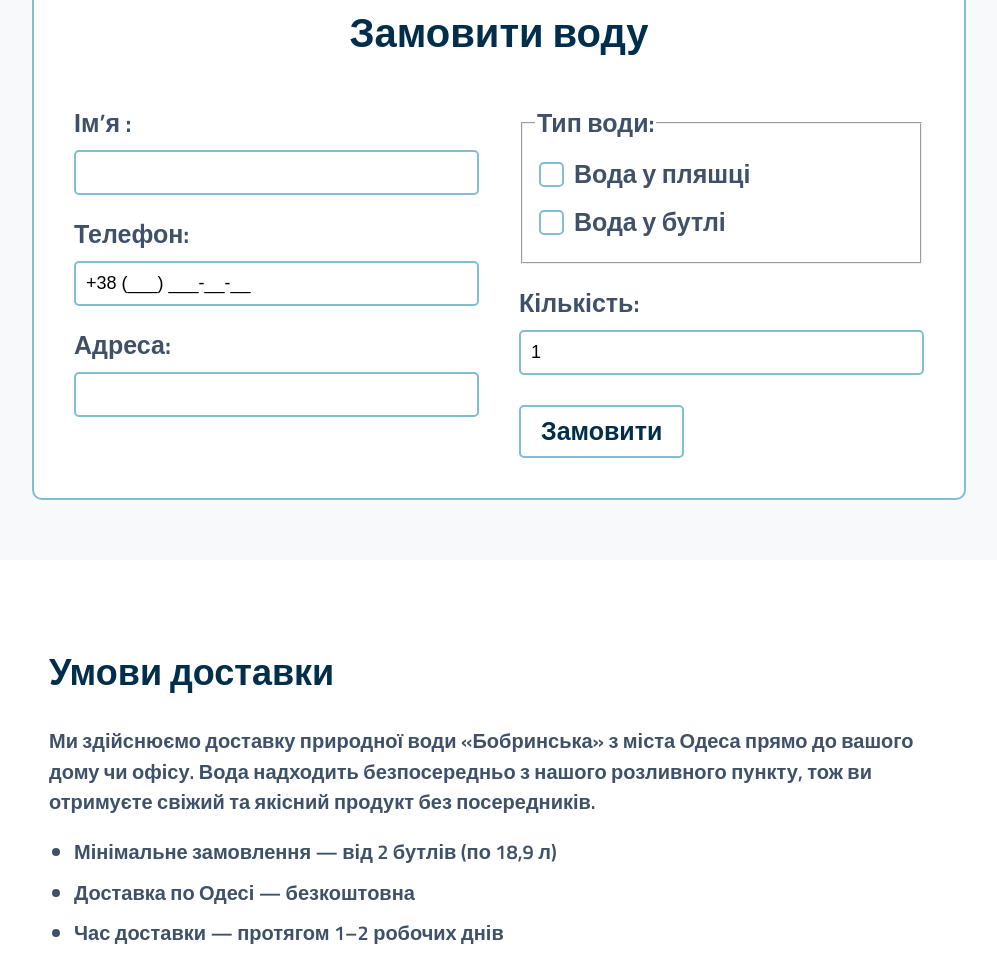
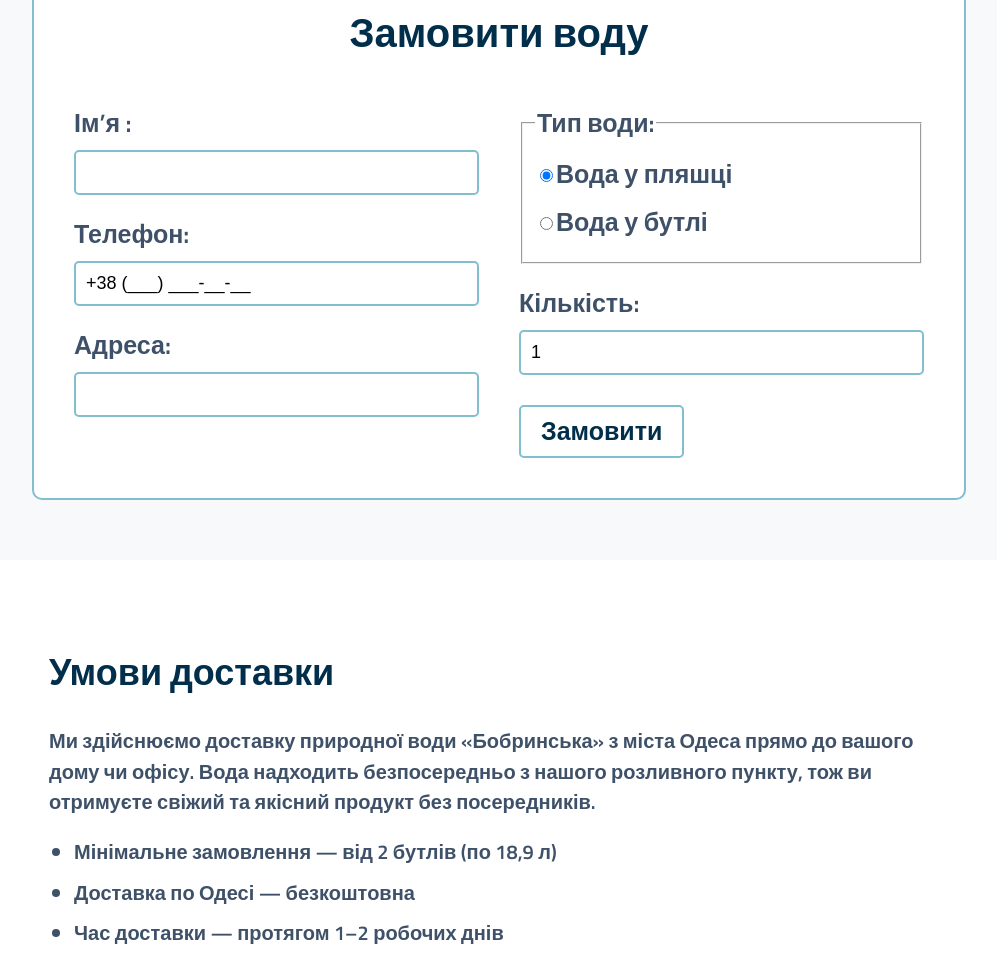
Before and after one commit to 6ravekeeper/Beavers, a plain HTML site: page Front/Головна сторінка/index.html in a window 1280 px wide. Shown: the part 2152-3114 px from the top of the page, without its empty margins (141-1138 px from the left). Drawn offline with nearby package versions, Linux system fonts and the light colour scheme.

Commit message:
изменил чекбоксы на радио-кнопки, чтобы можно было выбрать только один вариант

```diff
--- a/Front/Головна сторінка/global.css
+++ b/Front/Головна сторінка/global.css
@@ -573,11 +573,12 @@
   margin-bottom: 10px;
 }
 .checkbox-group input[type="checkbox"] {
-  width: 25px; /* Approx from SVG 2006:97 (35x33) */
+  appearance: none;
+  width: 25px;
   height: 25px;
   margin-right: 10px;
-  border: 2px solid #81BECE; /* style_35 */
-  border-radius: 5px; /* style_35 */
+  border: 2px solid #81BECE;
+  border-radius: 5px;
   appearance: none;
   -webkit-appearance: none;
   position: relative;
--- a/Front/Головна сторінка/index.html
+++ b/Front/Головна сторінка/index.html
@@ -142,12 +142,12 @@
           <fieldset class="form-group">
             <legend>Тип води:</legend>
             <div class="checkbox-group">
-              <input type="checkbox" id="bottled-water-checkbox" name="water_type" value="bottled">
-              <label for="bottled-water-checkbox">Вода у пляшці</label>
+              <input type="radio" id="bottled-water" name="water_type" value="Вода у пляшці" checked>
+              <label for="bottled-water">Вода у пляшці</label>
             </div>
             <div class="checkbox-group">
-              <input type="checkbox" id="jug-water-checkbox" name="water_type" value="jug">
-              <label for="jug-water-checkbox">Вода у бутлі</label>
+              <input type="radio" id="jug-water" name="water_type" value="Вода у бутлі">
+              <label for="jug-water">Вода у бутлі</label>
             </div>
           </fieldset>
           <div class="form-group">
```
